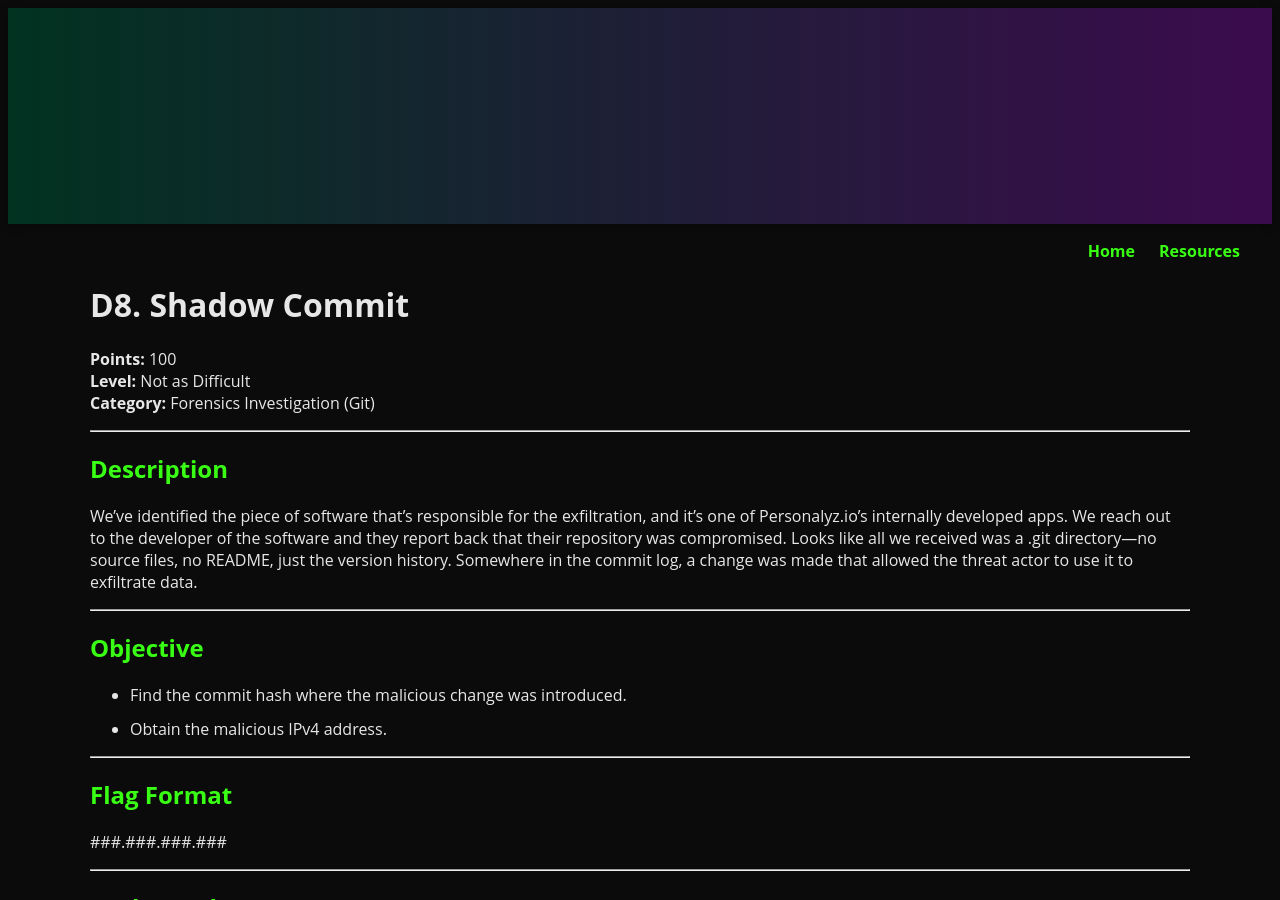
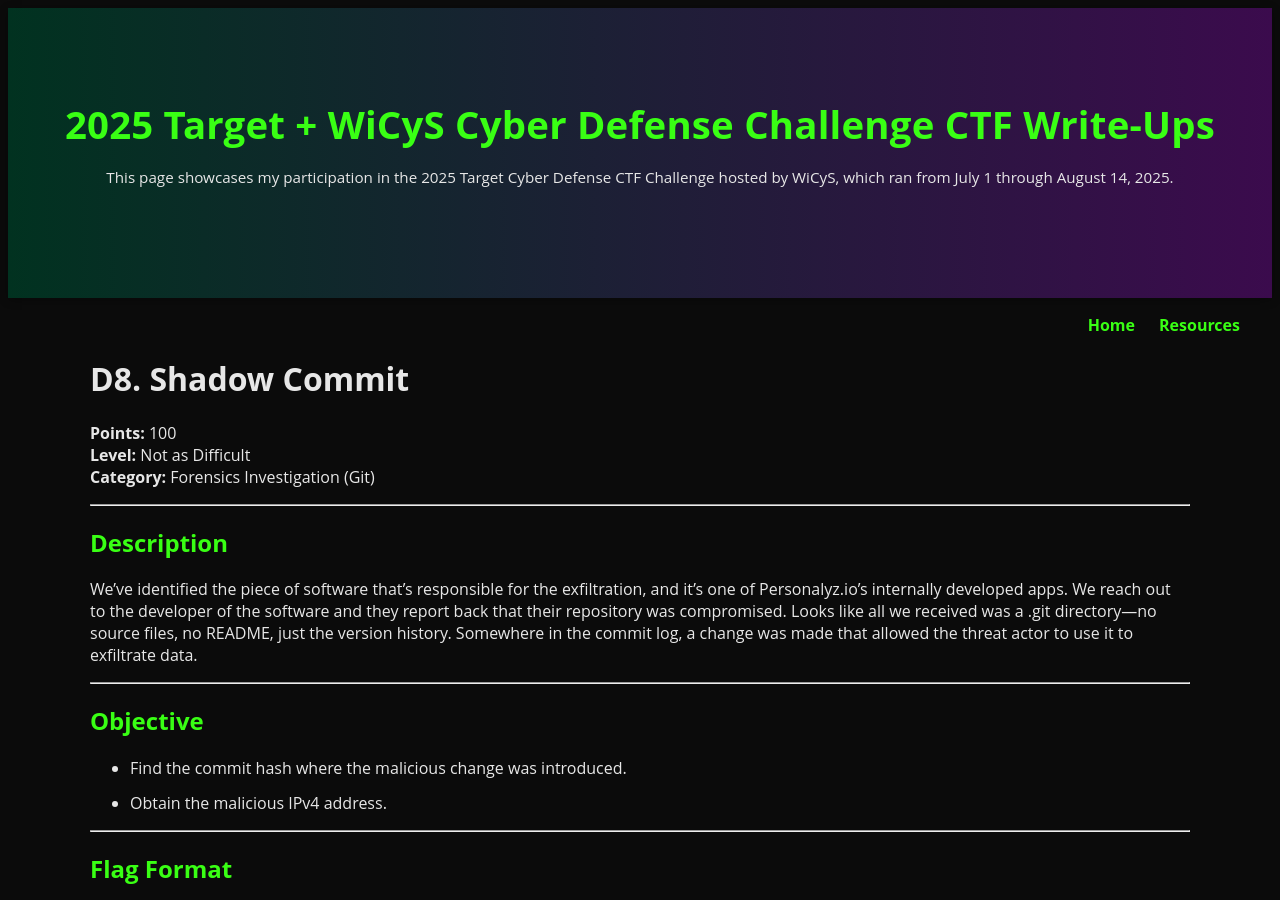
Before and after one commit to glsanclem/2025_wicys_target_ctf, a Jekyll site: the page built from main_challenges/d8-shadow-commit.md, in a window 1280 px wide and 900 px high. Built offline with Jekyll 4.4.1, drawn with Linux system fonts in a browser that asks for light colours.

Commit message:
Update d8-shadow-commit.md

```diff
--- a/main_challenges/d8-shadow-commit.md
+++ b/main_challenges/d8-shadow-commit.md
@@ -1,7 +1,11 @@
 ---
 layout: default
-title: "D8. Shadow Commit"
+title: "Your Page Title Here"
+hero:
+  heading: "2025 Target + WiCyS Cyber Defense Challenge CTF Write-Ups"
+  text: "This page showcases my participation in the 2025 Target Cyber Defense CTF Challenge hosted by WiCyS, which ran from July 1 through August 14, 2025."
 ---
+
 
 # D8. Shadow Commit
 
```
